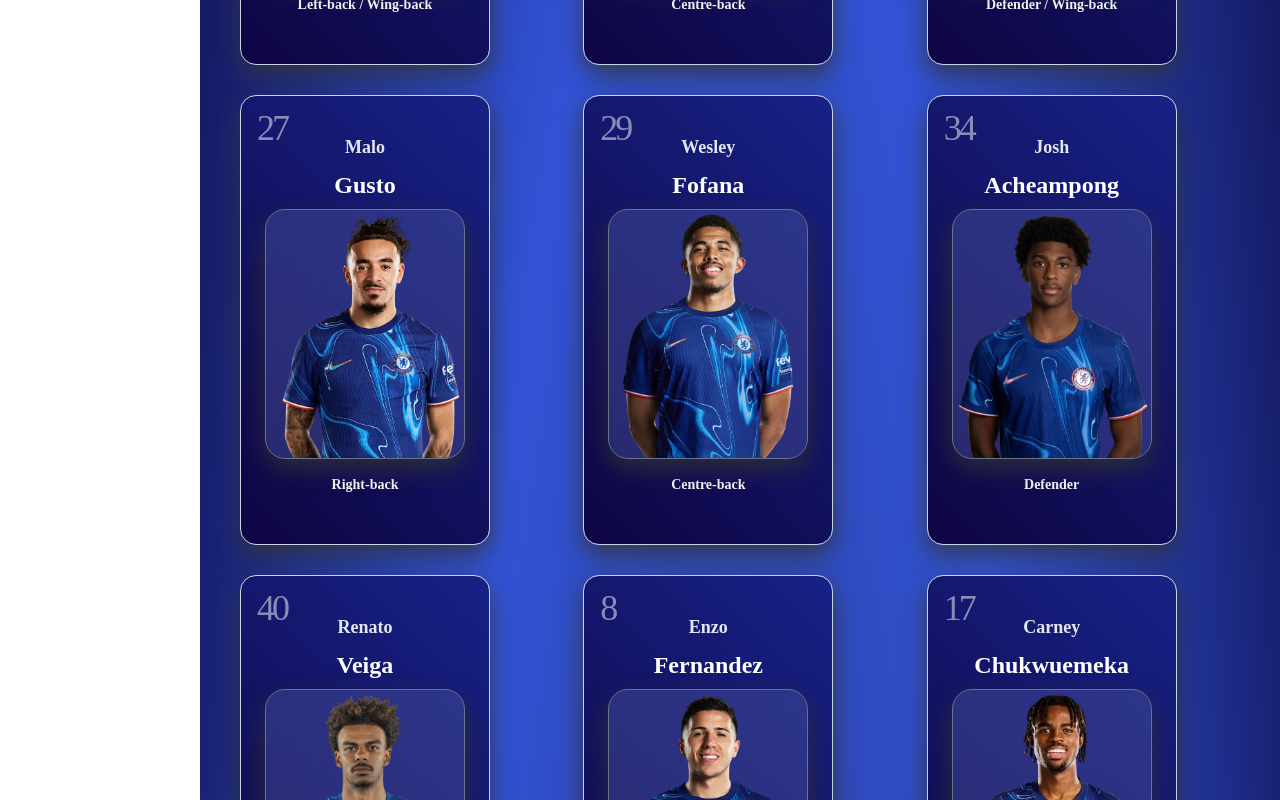
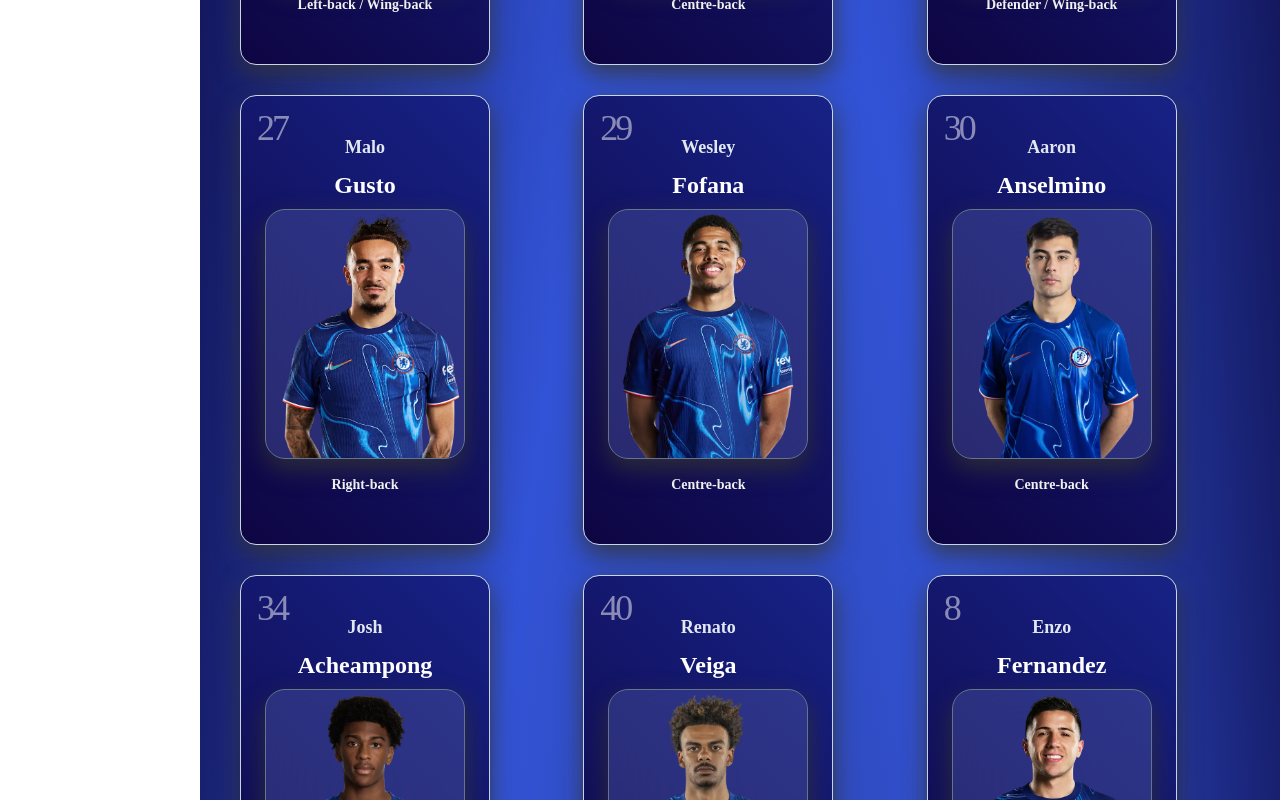
Before and after one commit to kangdy25/ChelseaFC_Player, a React (Create React App) app: page / in a window 1280 px wide. Shown: the part 1940-2740 px from the top of the page. Built offline with nearby package versions, Linux system fonts and the light colour scheme.

Commit message:
✨ [Feat] 2425 시즌 겨울 이적 선수 데이터 추가 및 수정

```diff
--- a/src/Database/2324_player.js
+++ b/src/Database/2324_player.js
@@ -217,7 +217,7 @@ const player_2324 = [
         role: 2,
         backnumber: 31,
         season: 2324,
-    isChelsea: 1,
+        isChelsea: 0,
     },
     {
         url_name: "cole-palmer",
--- a/src/Database/2425_player.js
+++ b/src/Database/2425_player.js
@@ -140,6 +140,16 @@ const player_2425 = [
         isChelsea: 1,
     },
     {
+        url_name: "aaron-anselmino",
+        first_name: "Aaron",
+        last_name: "Anselmino",
+        position: "Centre-back",
+        role: 1,
+        backnumber: 30,
+        season: 2425,
+        isChelsea: 1,
+    },
+    {
         url_name: "josh-acheampong",
         first_name: "Josh",
         last_name: "Acheampong",
@@ -207,7 +217,7 @@ const player_2425 = [
         role: 2,
         backnumber: 31,
         season: 2425,
-    isChelsea: 1,
+        isChelsea: 0,
     },
     {
         url_name: "omari-kellyman",
--- a/src/index.js
+++ b/src/index.js
@@ -2,7 +2,6 @@ import React from "react";
 import ReactDOM from "react-dom/client";
 import "./index.css";
 import App from "./App.js";
-import * as serviceWorkerRegistration from "./serviceWorkerRegistration.js";
 import reportWebVitals from "./reportWebVitals.js";
 import { BrowserRouter } from "react-router-dom";
 import { Provider } from "react-redux";
@@ -19,11 +18,6 @@ root.render(
     </React.StrictMode>
 );
 
-// If you want your app to work offline and load faster, you can change
-// unregister() to register() below. Note this comes with some pitfalls.
-// Learn more about service workers: https://cra.link/PWA
-serviceWorkerRegistration.unregister();
-
 // If you want to start measuring performance in your app, pass a function
 // to log results (for example: reportWebVitals(console.log))
 // or send to an analytics endpoint. Learn more: https://bit.ly/CRA-vitals
```
Also changed, not shown: public/img/player/2425/2425Amougou.webp (added), public/img/player/2425/2425Anselmino.webp (added). Lines whose indentation alone changed are shown as unchanged.
